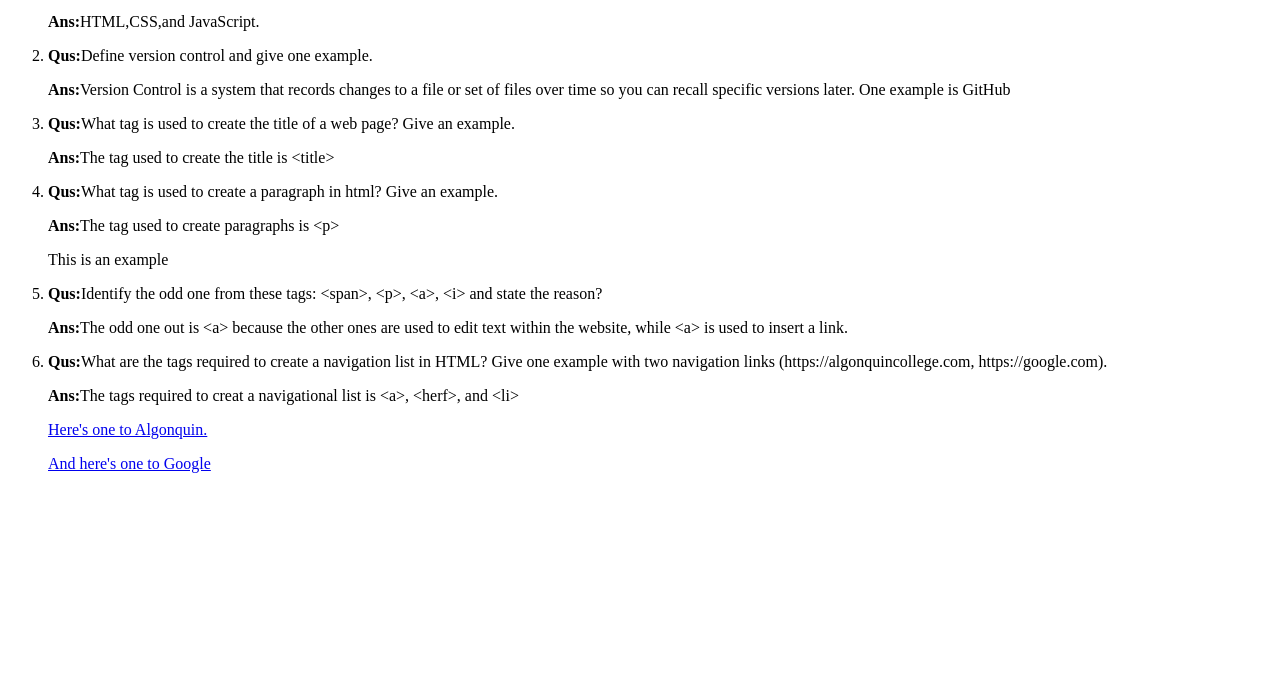
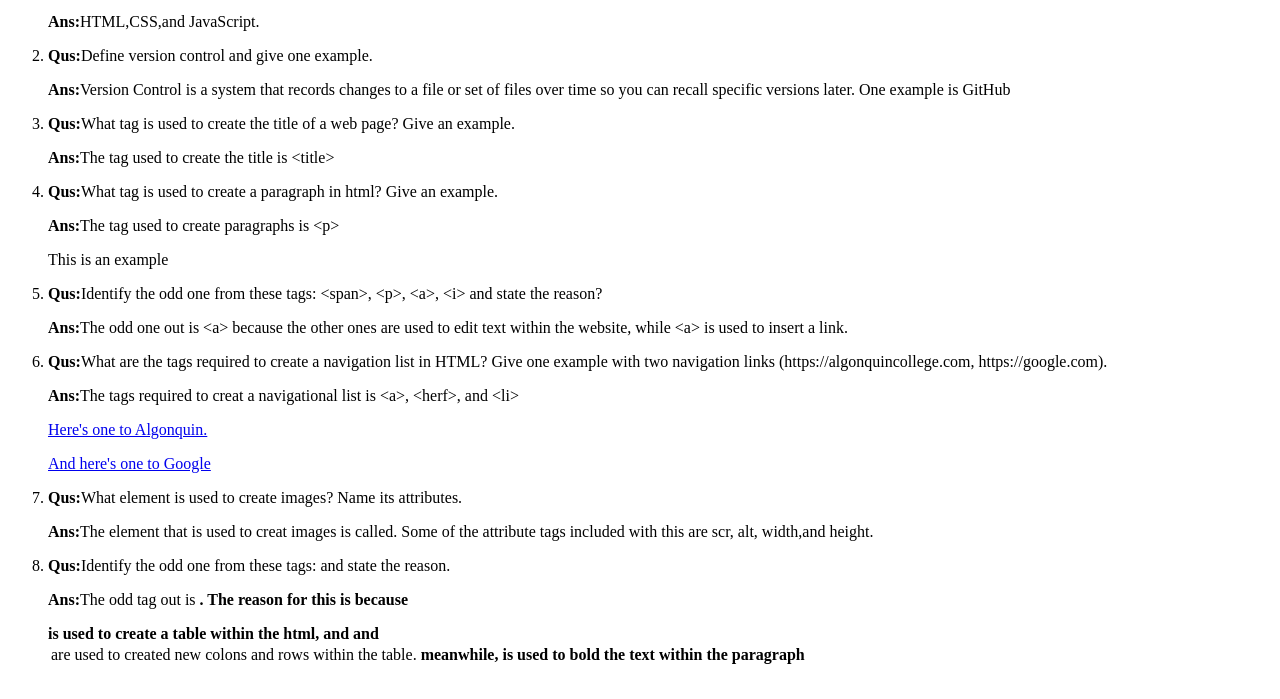
Before and after one commit to N1nt3nd064/mak00023-github.io, a plain HTML site: page lib2024/qa/index.html in a window 1280 px wide. Shown: the part 101-800 px from the top of the page. Drawn offline with Linux system fonts and the light colour scheme.

Commit message:
Update index.html

```diff
--- a/lib2024/qa/index.html
+++ b/lib2024/qa/index.html
@@ -38,5 +38,17 @@
 
 	</li>
 
+	<li>
+		<!-- Question 7 -->
+		<p><strong>Qus:</strong>What element is used to create images? Name its attributes.</p>
+		<p><strong>Ans:</strong>The element that is used to creat images is called<!--<img>-->. Some of the attribute tags included with this are scr, alt, width,and height.</p>
+	</li>
+
+	<li>
+		<!--Question 8 -->
+		<p><strong>Qus:</strong>Identify the odd one from these tags:<!--<table>, <tr>, <b>, <td>--> and state the reason.</p>
+		<p><strong>Ans:</strong>The odd tag out is <b>. The reason for this is because <table> is used to create a table within the html, and <tr> and <td> are used to created new colons and rows within the table. <b> meanwhile, is used to bold the text within the paragraph </p>
+	</li>
+
 </body>
 </html>
```
